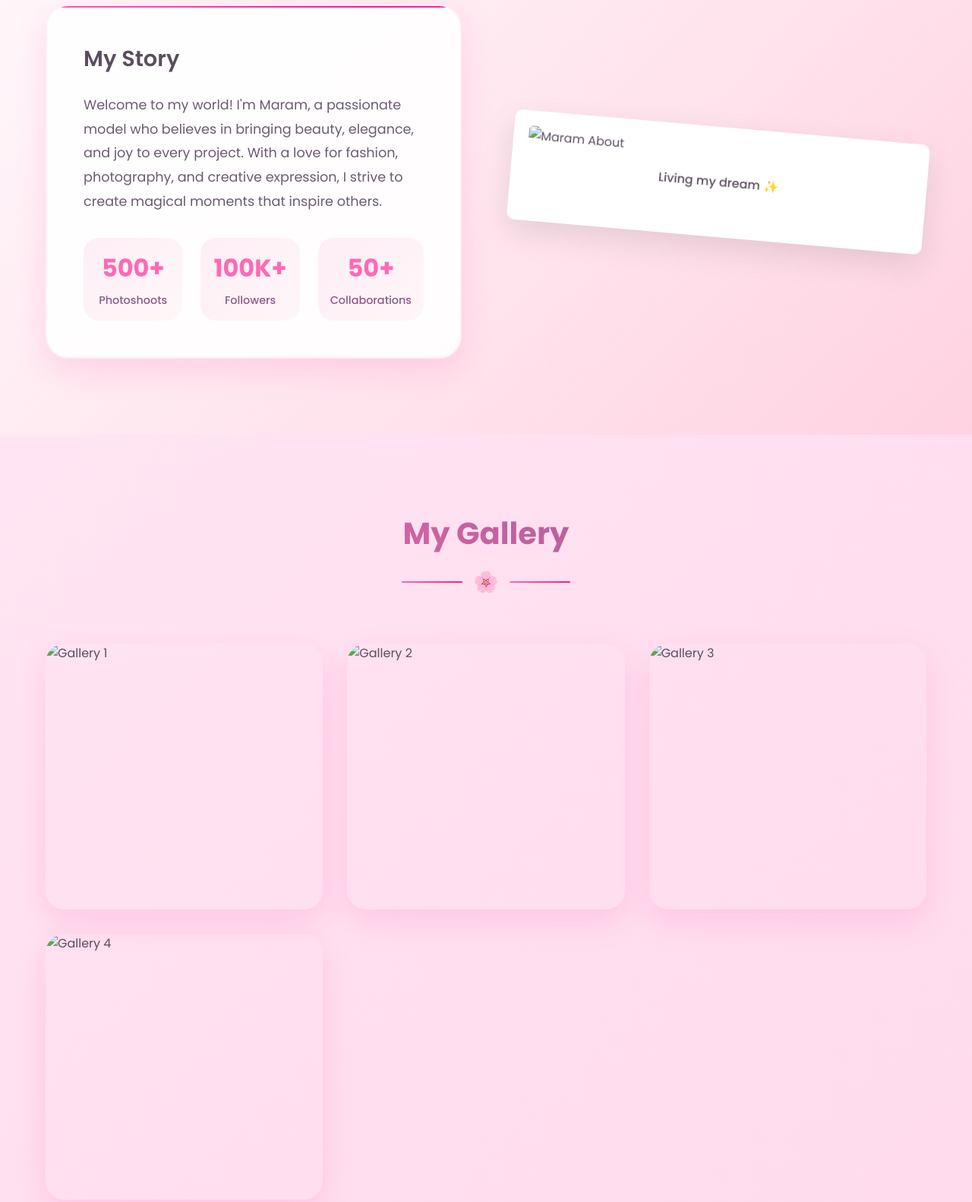
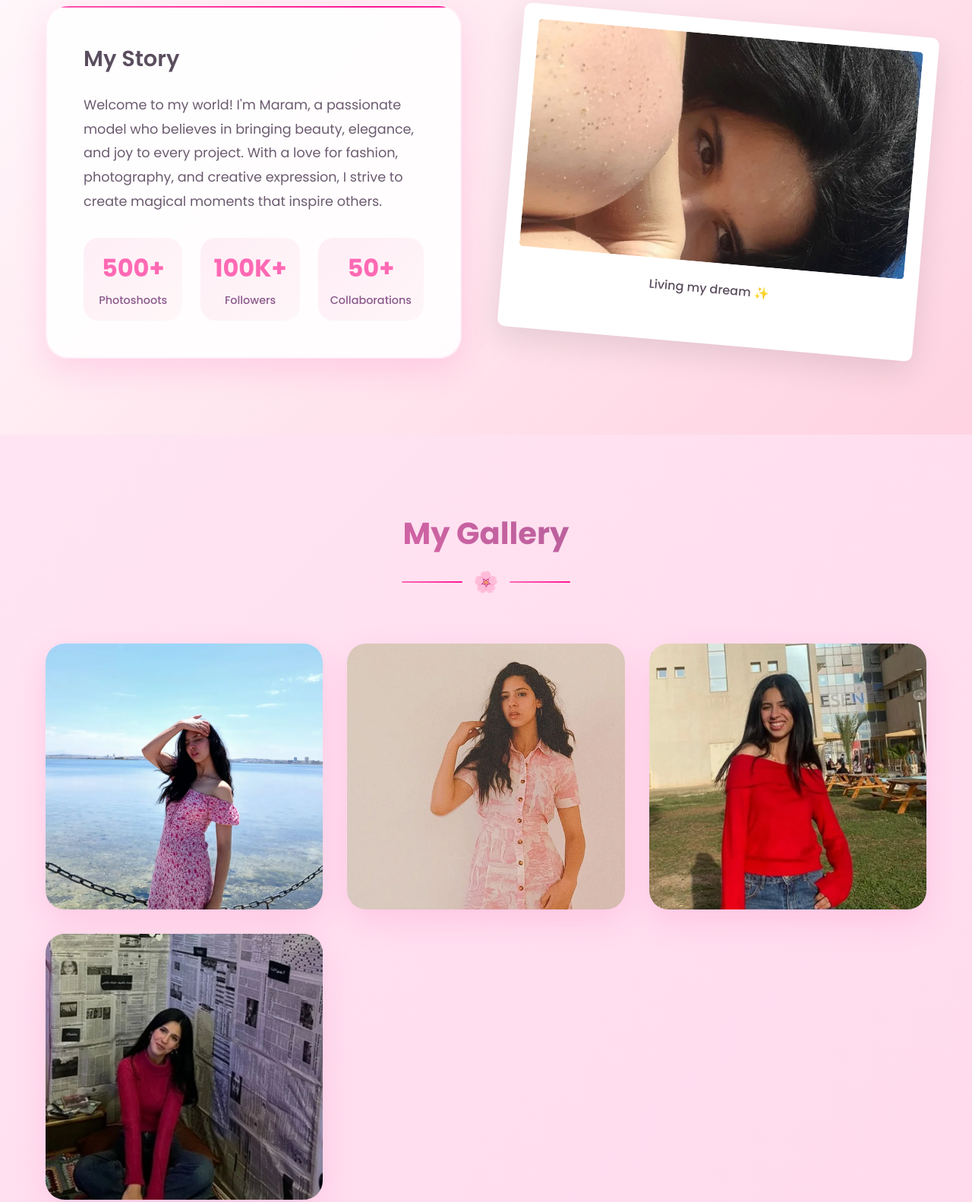
Before and after one commit to JOSEFYAACOUBB/maram, a plain HTML site: page index.html in a window 1280 px wide. Shown: the part 1069-2651 px from the top of the page at 76% size. Drawn offline with Linux system fonts and the light colour scheme.

Commit message:
Update index.html

```diff
--- a/index.html
+++ b/index.html
@@ -46,7 +46,7 @@
             </div>
             <div class="hero-image">
                 <div class="image-frame">
-                    <img src="images/Capture d'écran 2025-10-02 225237.png" alt="Maram" id="hero-img">
+                    <img src="Capture d'écran 2025-10-02 225237.png" alt="Maram" id="hero-img">
                     <div class="image-glow"></div>
                 </div>
                 <div class="floating-elements">
@@ -92,7 +92,7 @@
                 </div>
                 <div class="about-image">
                     <div class="polaroid">
-                        <img src="images/Capture d'écran 2025-10-02 225246.png" alt="Maram About">
+                        <img src="Capture d'écran 2025-10-02 225246.png" alt="Maram About">
                         <div class="polaroid-caption">Living my dream ✨</div>
                     </div>
                 </div>
@@ -114,7 +114,7 @@
             <div class="gallery-grid">
                 <div class="gallery-item">
                     <div class="gallery-card">
-                        <img src="images/Capture d'écran 2025-10-02 225257.png" alt="Gallery 1">
+                        <img src="Capture d'écran 2025-10-02 225257.png" alt="Gallery 1">
                         <div class="gallery-overlay">
                             <div class="overlay-content">
                                 <h4>Fashion Shoot</h4>
@@ -129,7 +129,7 @@
                 </div>
                 <div class="gallery-item">
                     <div class="gallery-card">
-                        <img src="images/Capture d'écran 2025-10-02 225306.png" alt="Gallery 2">
+                        <img src="Capture d'écran 2025-10-02 225306.png" alt="Gallery 2">
                         <div class="gallery-overlay">
                             <div class="overlay-content">
                                 <h4>Editorial</h4>
@@ -144,7 +144,7 @@
                 </div>
                 <div class="gallery-item">
                     <div class="gallery-card">
-                        <img src="images/Capture d'écran 2025-10-02 225550.png" alt="Gallery 3">
+                        <img src="Capture d'écran 2025-10-02 225550.png" alt="Gallery 3">
                         <div class="gallery-overlay">
                             <div class="overlay-content">
                                 <h4>Portrait</h4>
@@ -159,7 +159,7 @@
                 </div>
                 <div class="gallery-item">
                     <div class="gallery-card">
-                        <img src="images/image.png" alt="Gallery 4">
+                        <img src="image.png" alt="Gallery 4">
                         <div class="gallery-overlay">
                             <div class="overlay-content">
                                 <h4>Commercial</h4>
@@ -261,4 +261,5 @@
 
     <script src="script.js"></script>
 </body>
+
 </html>
```
